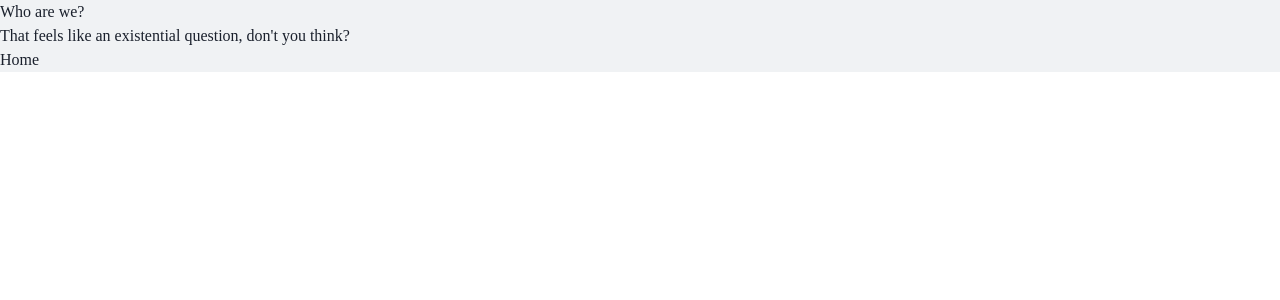
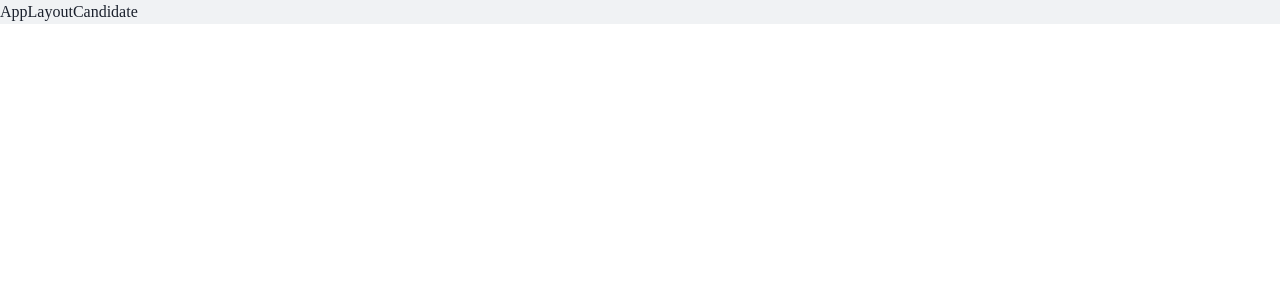
Before and after one commit to tangxife/react.ts.void, a React (Create React App) app: page /candidate in a window 1280 px wide. Shown: the top 300 px of the page. Built offline with nearby package versions, Linux system fonts and the light colour scheme.

Commit message:
refactor

```diff
--- a/src/App.tsx
+++ b/src/App.tsx
@@ -3,7 +3,7 @@ import { ApolloProvider } from "@apollo/client"
 import { ChakraProvider } from "@chakra-ui/react"
 import RoutesView from "src/pages/RoutesView"
 
-import { useApollo } from "src/hooks/Apollo/useApollo"
+import { useApollo } from "src/hooks/apollo/useApollo"
 
 function App() {
   const { client } = useApollo()
--- a/src/pages/RoutesView/AppLayoutCandidate.tsx
+++ b/src/pages/RoutesView/AppLayoutCandidate.tsx
@@ -1,11 +1,7 @@
 import React from "react"
 
 const AppLayoutCandidate: React.FC = () => {
-  return (
-    <>
-      <div>header</div>
-    </>
-  )
+  return <div>AppLayoutCandidate</div>
 }
 
 export default AppLayoutCandidate
--- /dev/null
+++ b/src/pages/RoutesView/AppLayoutReferrer.tsx
@@ -0,0 +1,7 @@
+import React from "react"
+
+const AppLayoutReferrer: React.FC = () => {
+  return <>AppLayoutReferrer</>
+}
+
+export default AppLayoutReferrer
--- a/src/pages/RoutesView/index.tsx
+++ b/src/pages/RoutesView/index.tsx
@@ -2,14 +2,19 @@ import React from "react"
 import { BrowserRouter, Routes, Route } from "react-router-dom"
 
 import AppLayoutUser from "./AppLayoutUser"
-import Candidate from "src/pages/User/Candidates"
+import AppLayoutCandidate from "./AppLayoutCandidate"
+import AppLayoutReferrer from "./AppLayoutReferrer"
+import Login from "src/pages/User/Login"
 
 const RoutesView = () => {
   return (
     <BrowserRouter>
       <Routes>
         <Route path="/" element={<AppLayoutUser />} />
-        <Route path="candidate" element={<Candidate />} />
+        <Route path="/login" element={<Login />} />
+        <Route path="/user" element={<AppLayoutUser />} />
+        <Route path="/candidate" element={<AppLayoutCandidate />} />
+        <Route path="/referrer" element={<AppLayoutReferrer />} />
       </Routes>
     </BrowserRouter>
   )
```
Also changed, not shown: src/pages/RoutesView/AppLayoutReferer.tsx (deleted, +0 -7 lines), src/hooks/apollo/useApollo.ts (renamed from src/hooks/Apollo/useApollo.ts).
